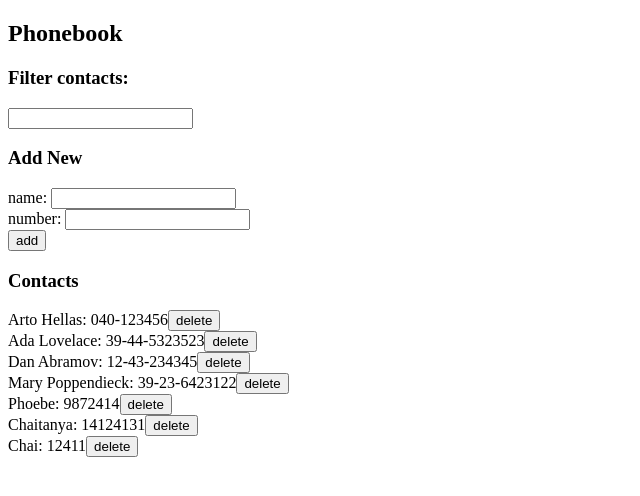
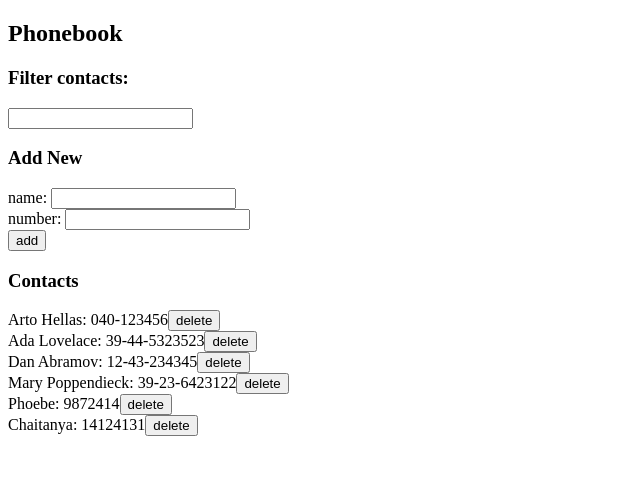
Before and after one commit to cmattey/fullstackopen_chai, a React (Create React App) app in the folder part2/phonebook/: page / in a window 1280 px wide. Shown: the top 496 px of the page, without its empty margins (0-640 px from the left). Built offline with nearby package versions, Linux system fonts and the light colour scheme; data requests are answered from the project's data file.

Commit message:
Ex2.20 Added Error and Success notifications

```diff
--- a/part2/phonebook/db.json
+++ b/part2/phonebook/db.json
@@ -29,11 +29,6 @@
       "name": "Chaitanya",
       "number": "14124131",
       "id": 8
-    },
-    {
-      "name": "Chai",
-      "number": "12411",
-      "id": 9
     }
   ]
 }
--- a/part2/phonebook/src/components/App.js
+++ b/part2/phonebook/src/components/App.js
@@ -2,6 +2,8 @@ import React, { useState, useEffect } from 'react'
 import PersonForm from './PersonForm.js'
 import Person from './Person.js'
 import Filter from './Filter.js'
+import SuccessMsg from './SuccessMsg.js'
+import ErrorMsg from './ErrorMsg.js'
 import personUtils from '../services/persons_util.js'
 
 const App = () => {
@@ -9,7 +11,8 @@ const App = () => {
   const [ newName, setNewName ] = useState('')
   const [ newNumber, setNewNumber ] = useState('')
   const [ searchName, setNewSearch] = useState('')
-
+  const [successMsg, setSuccessMsg] = useState('')
+  const [errorMsg, setErrorMsg] = useState('')
 // Effect hook
 // If the second parameter is an empty array [],
 // then the effect is only run along with the first render of the component.
@@ -24,6 +27,13 @@ const App = () => {
   }, [])
   console.log('render', persons.length, 'contacts')
 
+  const displaySuccessNotification = (personObj) =>{
+    setSuccessMsg(`${personObj.name} was successfully added`)
+    setTimeout(()=>{
+      setSuccessMsg(null)
+    },5000)
+  }
+
   const addInfo = (event) => {
     event.preventDefault()
     console.log(event.target)
@@ -36,12 +46,14 @@ const App = () => {
     else{
       const personObj = {name:newName,
                       number:newNumber}
-
       personUtils
         .create(personObj)
         .then(newData=>{
           setPersons(persons.concat(newData))
         })
+
+      displaySuccessNotification(personObj)
+
     }
 
     setNewName('')
@@ -69,6 +81,8 @@ const App = () => {
   return (
     <div>
       <h2>Phonebook</h2>
+      <SuccessMsg message={successMsg}/>
+      <ErrorMsg message={errorMsg}/>
       <h3>Filter contacts:</h3>
       <Filter searchName = {searchName}
               handleSearchChange = {handleSearchChange}/>
@@ -84,7 +98,8 @@ const App = () => {
       <h3>Contacts</h3>
         <Person persons = {persons}
                 searchName = {searchName}
-                updatePersons = {setPersons}/>
+                updatePersons = {setPersons}
+                setErrorMsg = {setErrorMsg}/>
     </div>
   )
 }
--- /dev/null
+++ b/part2/phonebook/src/components/ErrorMsg.js
@@ -0,0 +1,23 @@
+import React from 'react'
+
+const ErrorMsg = ({message})=>{
+
+    const msgStyle = {
+      color: 'red',
+      fontStyle: 'bold',
+      border: 'solid',
+      borderRadius: '5px',
+      background:'lightgray'
+    }
+    if(message){
+      return(
+        <div style={msgStyle}>{message}</div>
+      )
+    }
+    else{
+      return null
+    }
+
+}
+
+export default ErrorMsg
--- a/part2/phonebook/src/components/Person.js
+++ b/part2/phonebook/src/components/Person.js
@@ -5,20 +5,26 @@ import personUtils from '../services/persons_util.js'
 const Person = (props) =>{
   // console.log('person props', props)
 
-  const handlePersonRemoved = (id) => {
+  const handlePersonRemoved = (person) => {
 
     personUtils
-      .remove(id)
+      .remove(person.id)
       .then(response => {
         if(response.status===200){
-          console.log(`Note with id:${id} deleted`)
+          console.log(`Note with id:${person.name} deleted`)
           // console.log(response)
-        }
-        else{
-          console.log(`Could not delete resource with id:${id}`)
+          props.updatePersons(props.persons.filter(n=> n.id!==person.id))
         }
       })
-    props.updatePersons(props.persons.filter(n=> n.id!==id))
+      .catch(error=>{
+        props.setErrorMsg(
+          `${person.name} was already removed from Server`
+        )
+        setTimeout(()=>{
+          props.setErrorMsg(null)
+        },5000)
+        props.updatePersons(props.persons.filter(n=> n.id!==person.id))
+      })
   }
 
   return(
@@ -26,7 +32,7 @@ const Person = (props) =>{
       if(props.searchName){
         if(person.name.toLowerCase().includes(props.searchName.toLowerCase())){
           // console.log('match')
-          return(<Note key={person.id} person={person} handlePersonRemoved={() => handlePersonRemoved(person.id)}/>)
+          return(<Note key={person.id} person={person} handlePersonRemoved={() => handlePersonRemoved(person)}/>)
         }
         else{
           return null
@@ -34,7 +40,7 @@ const Person = (props) =>{
       }
       else if(props.persons.length>0){
         // console.log('no-match')
-        return(<Note key={person.id} person={person} handlePersonRemoved={() => handlePersonRemoved(person.id)}/>)
+        return(<Note key={person.id} person={person} handlePersonRemoved={() => handlePersonRemoved(person)}/>)
       }
       else{
         return(<div></div>)
--- /dev/null
+++ b/part2/phonebook/src/components/SuccessMsg.js
@@ -0,0 +1,23 @@
+import React from 'react'
+
+const SuccessMsg = ({message})=>{
+
+    const msgStyle = {
+      color: 'green',
+      fontStyle: 'italic',
+      border: 'solid',
+      borderRadius: '5px',
+      background:'lightgray'
+    }
+    if(message){
+      return(
+        <div style={msgStyle}>{message}</div>
+      )
+    }
+    else{
+      return null
+    }
+
+}
+
+export default SuccessMsg
```
